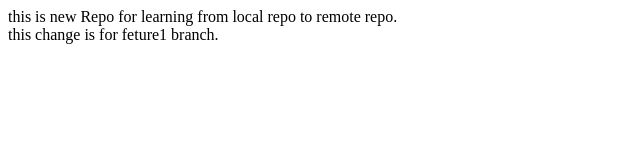
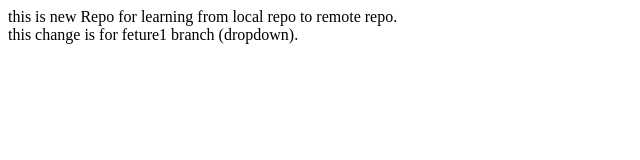
Before and after one commit to ARSRAM/local_Repo-learning, a plain HTML site: page index.html in a window 1280 px wide. Shown: the full height of the page, 0-640 px from the left. Drawn offline with Linux system fonts and the light colour scheme.

```diff
--- a/index.html
+++ b/index.html
@@ -1,4 +1,4 @@
 <p>
     this is new Repo for learning from local repo to remote repo. <br>
-    this change is for feture1 branch.
+    this change is for feture1 branch (dropdown).
 </p>
```
